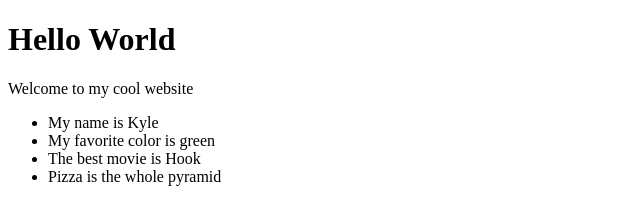
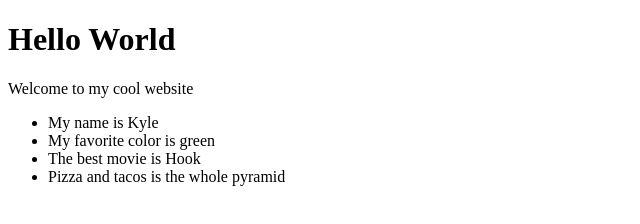
Before and after one commit to KyleJTodd/day-1, a plain HTML site: page index.html in a window 1280 px wide. Shown: the full height of the page, 0-640 px from the left. Drawn offline with Linux system fonts and the light colour scheme.

Commit message:
Adds tacos

```diff
--- a/index.html
+++ b/index.html
@@ -15,7 +15,8 @@
         <li>My name is Kyle</li>
         <li>My favorite color is green</li>
         <li>The best movie is Hook</li>
-        <li>Pizza is the whole pyramid</li>
+        <li>Pizza and tacos is the whole pyramid</li>
+
     </ul>
 </body>
 
```
